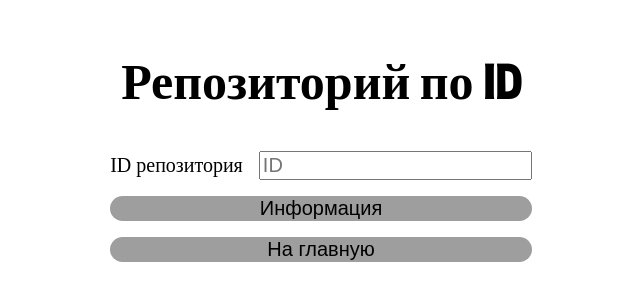
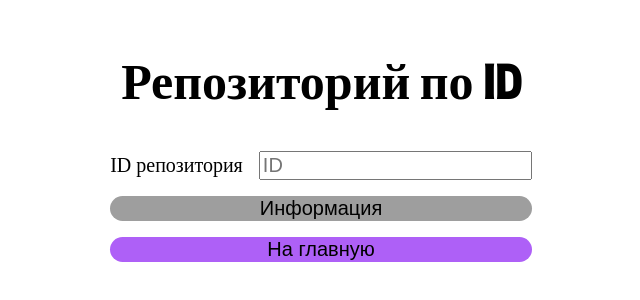
Before and after one commit to Er1tain/service-jetruby-api-github, a React (Create React App) app in the folder client/: page /repo_id in a window 1280 px wide. Shown: the part 260-560 px from the top of the page, without its empty margins (319-959 px from the left). Built offline with nearby package versions, Linux system fonts and the light colour scheme.

Commit message:
Styles for back button

```diff
--- a/client/src/styles/IDrepo.css
+++ b/client/src/styles/IDrepo.css
@@ -92,3 +92,7 @@ html, body, #root, #IDrepo {
     padding: 0;
     height: 100%;
 }
+
+#back_btn {
+    background-color: rgb(174, 96, 247);
+}
```
